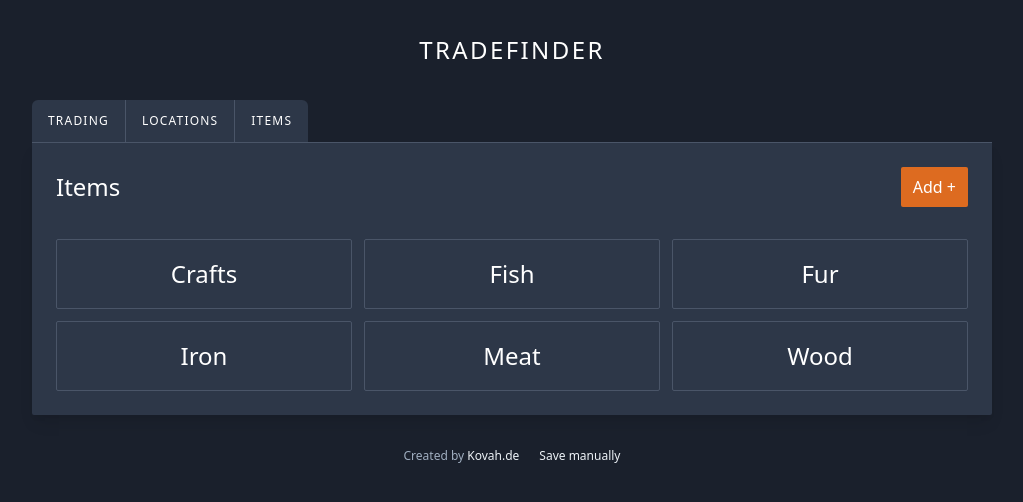
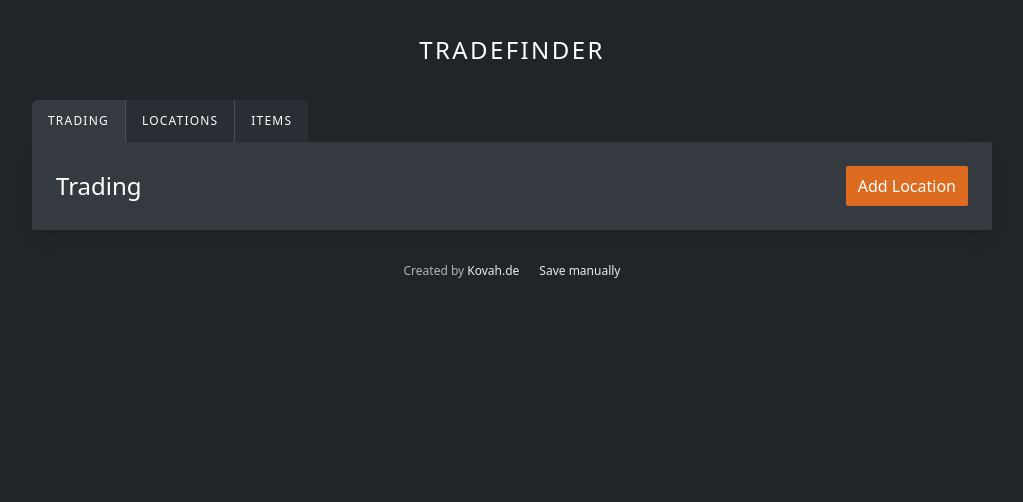
Before and after one commit to Kovah/Tradefinder, a React (Vite) app: page / in a window 1280 px wide. Shown: the top 502 px of the page, without its empty margins (128-1151 px from the left). Built offline with nearby package versions, Linux system fonts and the light colour scheme.

Commit message:
Add tab panel for trading, update gray color palette

```diff
--- /dev/null
+++ b/src/features/trading/TradingOverview.js
@@ -0,0 +1,14 @@
+import React from 'react';
+
+export function TradingOverview () {
+  return (
+    <div>
+      <div className="flex items-center">
+        <h2 className="mr-4 text-2xl">Trading</h2>
+        <button className="py-2 px-3 ml-auto bg-orange-600 hover:bg-orange-700 rounded-sm">
+          Add Location
+        </button>
+      </div>
+    </div>
+  );
+}
--- a/src/layout/Main.js
+++ b/src/layout/Main.js
@@ -1,29 +1,37 @@
 import React from 'react';
 import { ItemOverview } from '../features/items/ItemOverview';
 import { LocationOverview } from '../features/locations/LocationOverview';
+import { TradingOverview } from '../features/trading/TradingOverview';
 
 export function Main () {
-  const [activeTab, setActiveTab] = React.useState('ITEMS');
+  const [activeTab, setActiveTab] = React.useState('TRADING');
 
   let tabContent;
   if (activeTab === 'ITEMS') {
     tabContent = <ItemOverview/>;
   } else if (activeTab === 'LOCATIONS') {
     tabContent = <LocationOverview/>;
+  } else if (activeTab === 'TRADING') {
+    tabContent = <TradingOverview/>;
   }
 
   return (
     <div className="my-8">
-      <div className="flex border-b border-gray-700 uppercase tracking-widest text-xs">
-        <div className="py-3 px-4 bg-gray-800 rounded-tl-md cursor-pointer border-r border-gray-700"
-          onClick={() => setActiveTab('TRADING')}>
+      <div className="flex uppercase tracking-widest text-xs">
+        <div className={
+          'py-3 px-4 rounded-tl-md cursor-pointer border-r border-gray-700 ' + (activeTab === 'TRADING' ? 'bg-gray-800' : 'bg-gray-850')
+        } onClick={() => setActiveTab('TRADING')}>
           Trading
         </div>
-        <div className="py-3 px-4 bg-gray-800 cursor-pointer border-r border-gray-700"
+        <div className={
+          'py-3 px-4 cursor-pointer border-r border-gray-700 ' + (activeTab === 'LOCATIONS' ? 'bg-gray-800' : 'bg-gray-850')
+        }
           onClick={() => setActiveTab('LOCATIONS')}>
           Locations
         </div>
-        <div className="py-3 px-4 bg-gray-800 rounded-tr-md cursor-pointer"
+        <div className={
+          'py-3 px-4 rounded-tr-md cursor-pointer ' + (activeTab === 'ITEMS' ? 'bg-gray-800' : 'bg-gray-850')
+        }
           onClick={() => setActiveTab('ITEMS')}>
           Items
         </div>
--- a/tailwind.config.js
+++ b/tailwind.config.js
@@ -1,7 +1,23 @@
 module.exports = {
   purge: [],
   theme: {
-    extend: {},
+    extend: {
+      colors: {
+        gray: {
+          '100': '#f8f9fa',
+          '200': '#e9ecef',
+          '300': '#dee2e6',
+          '400': '#ced4da',
+          '500': '#adb5bd',
+          '600': '#6c757d',
+          '700': '#495057',
+          '800': '#343a40',
+          '850': '#282e33',
+          '900': '#212529',
+          '950': '#121417',
+        }
+      }
+    },
   },
   variants: {},
   plugins: [],
```
